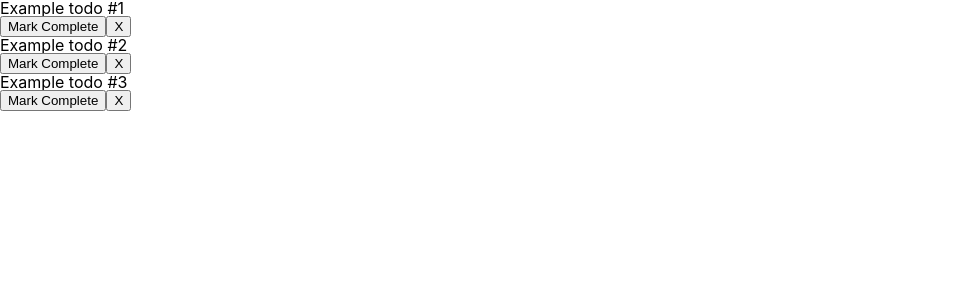
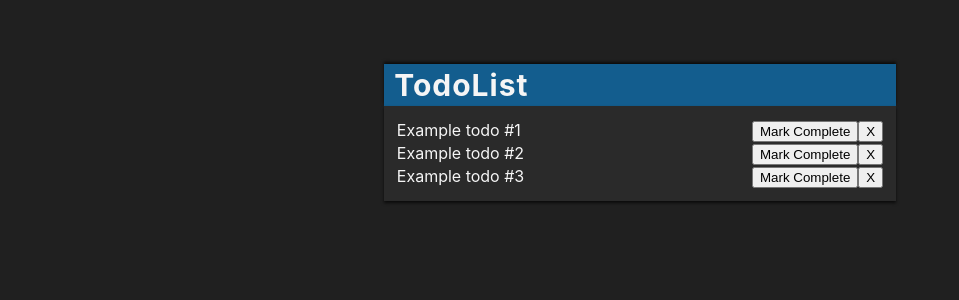
Before and after one commit to TinySquid/react-todo-app, a React (Create React App) app: page / in a window 1280 px wide. Shown: the top 300 px of the page, without its empty margins (0-959 px from the left). Built offline with nearby package versions, Linux system fonts and the light colour scheme.

Commit message:
Add style components

```diff
--- a/src/App.js
+++ b/src/App.js
@@ -1,6 +1,32 @@
 import React, { useState } from 'react';
+import styled from 'styled-components';
 import Todo from './components/Todo';
-// import styled from 'styled-components';
+
+const AppRoot = styled.div`
+  display: flex;
+  flex-wrap: wrap;
+  flex-direction: column;
+  align-content: center;
+`
+
+const TodoHeader = styled.h1`
+  font-size: 3rem;
+  font-weight: bold;
+  color: whitesmoke;
+  letter-spacing: 0.1rem;
+	background-color: rgb(17, 109, 170, 0.8);
+  box-shadow: 0px -2px 3px 0px rgba(0,0,0,0.7);
+  margin-top: 5%;
+  padding-left: .8%;
+  width: 40%;
+`
+
+const TodoList = styled.div`
+  width: 40%;
+  padding: 1%;
+  box-shadow: 0px 2px 3px 0px rgba(0,0,0,0.7);
+  background-color: rgb(42, 42, 42);
+`
 
 function App() {
   //Todo state & initial todos
@@ -32,13 +58,17 @@ function App() {
   }
 
   return (
-    <div>
-      <div className="todo-list">
+    <AppRoot>
+      <TodoHeader>
+        TodoList
+      </TodoHeader>
+      <TodoList>
+        {/* Map over todos and add a todo for each entry in state */}
         {todos.map((todo, idx) => (
           <Todo key={idx} todoIndex={idx} todo={todo} toggleTodoState={toggleTodoState} deleteTodo={deleteTodo} />
         ))}
-      </div>
-    </div>
+      </TodoList>
+    </AppRoot>
   );
 }
 
--- a/src/components/Todo.js
+++ b/src/components/Todo.js
@@ -1,13 +1,23 @@
 import React from 'react'
+import styled from 'styled-components';
+
+const TodoItem = styled.div`
+  display: flex;
+  align-items: center;
+  justify-content: space-between;
+`
+const TodoButtons = styled.div`
+
+`
 
 export default function Todo({ todo, todoIndex, toggleTodoState, deleteTodo }) {
   return (
-    <div className="todo">
+    <TodoItem>
       {todo.content}
-      <div className="todo-buttons">
-        <button>Mark Complete</button>
-        <button>X</button>
-      </div>
-    </div>
+      <TodoButtons>
+        <button onClick={() => toggleTodoState(todoIndex)}>Mark Complete</button>
+        <button onClick={() => deleteTodo(todoIndex)}>X</button>
+      </TodoButtons>
+    </TodoItem>
   )
 }
--- a/src/index.css
+++ b/src/index.css
@@ -56,7 +56,6 @@ html {
 }
 
 body {
-  margin: 0;
   font-family: -apple-system, BlinkMacSystemFont, "Segoe UI", "Roboto", "Oxygen",
     "Ubuntu", "Cantarell", "Fira Sans", "Droid Sans", "Helvetica Neue",
     sans-serif;
@@ -64,6 +63,9 @@ body {
 	-moz-osx-font-smoothing: grayscale;
 
 	font-size: 1.6rem;
+  line-height: 1.4;
+	color: whitesmoke;
+	background-color: rgb(32, 32, 32);
 }
 
 code {
```
